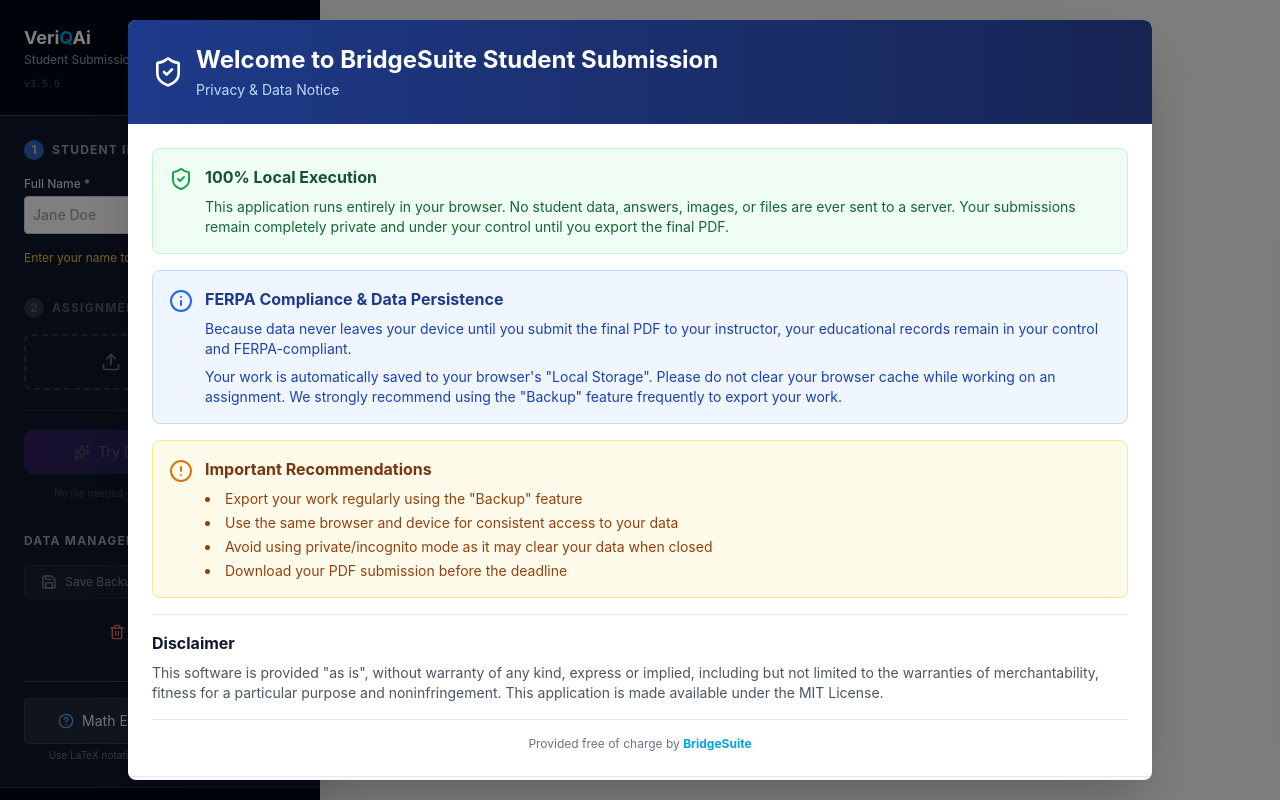
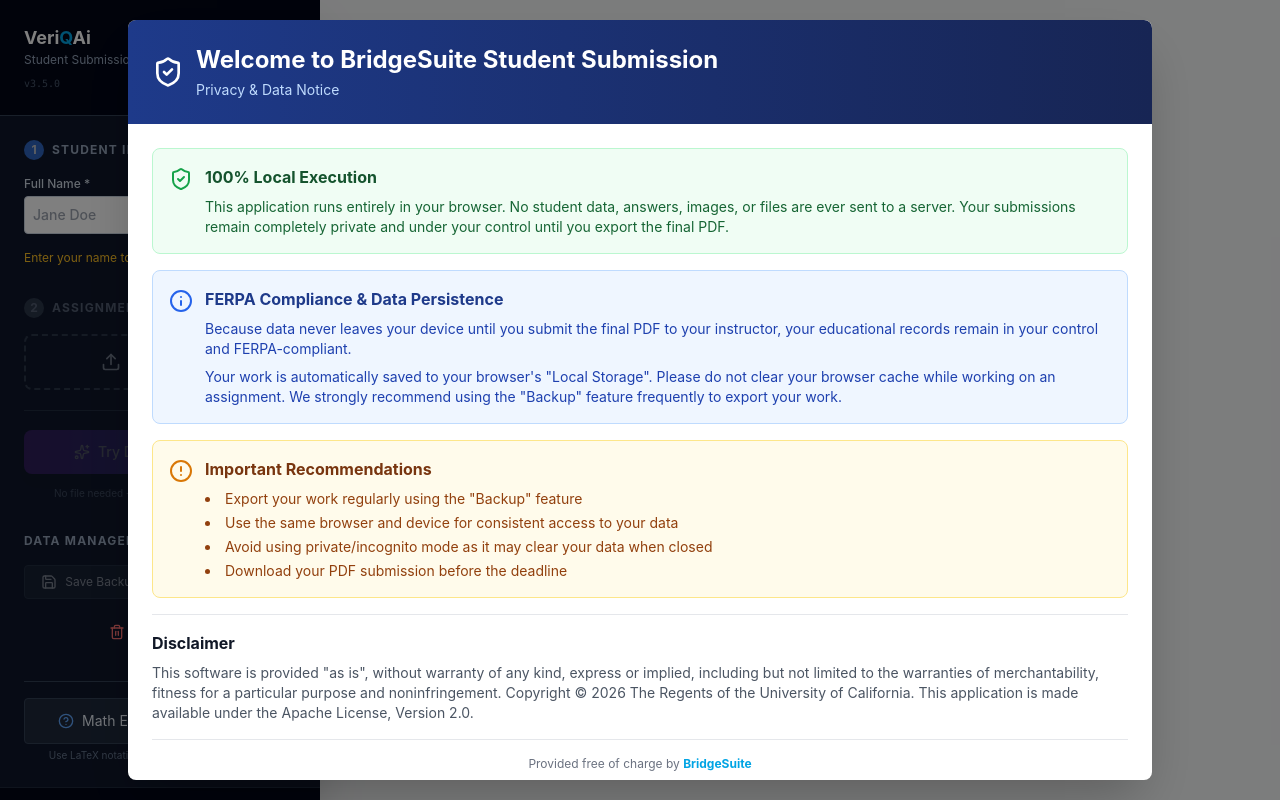
Before and after one commit to AndreKnoesen/GradeBridge-Lite, a React (Vite) app: page / in a window 1280 px wide. Built offline with nearby package versions, Linux system fonts and the light colour scheme.

Commit message:
Relicense MIT to Apache-2.0; add NOTICE (UC Regents copyright)

```diff
--- a/components/PrivacyNotice.tsx
+++ b/components/PrivacyNotice.tsx
@@ -65,7 +65,8 @@
             <p className="text-gray-600 text-sm">
               This software is provided "as is", without warranty of any kind, express or implied,
               including but not limited to the warranties of merchantability, fitness for a particular
-              purpose and noninfringement. This application is made available under the MIT License.
+              purpose and noninfringement. Copyright © 2026 The Regents of the University of
+              California. This application is made available under the Apache License, Version 2.0.
             </p>
           </div>
 
```
Also changed, not shown: 2 other files (tests, documents, lock files or other folders).
